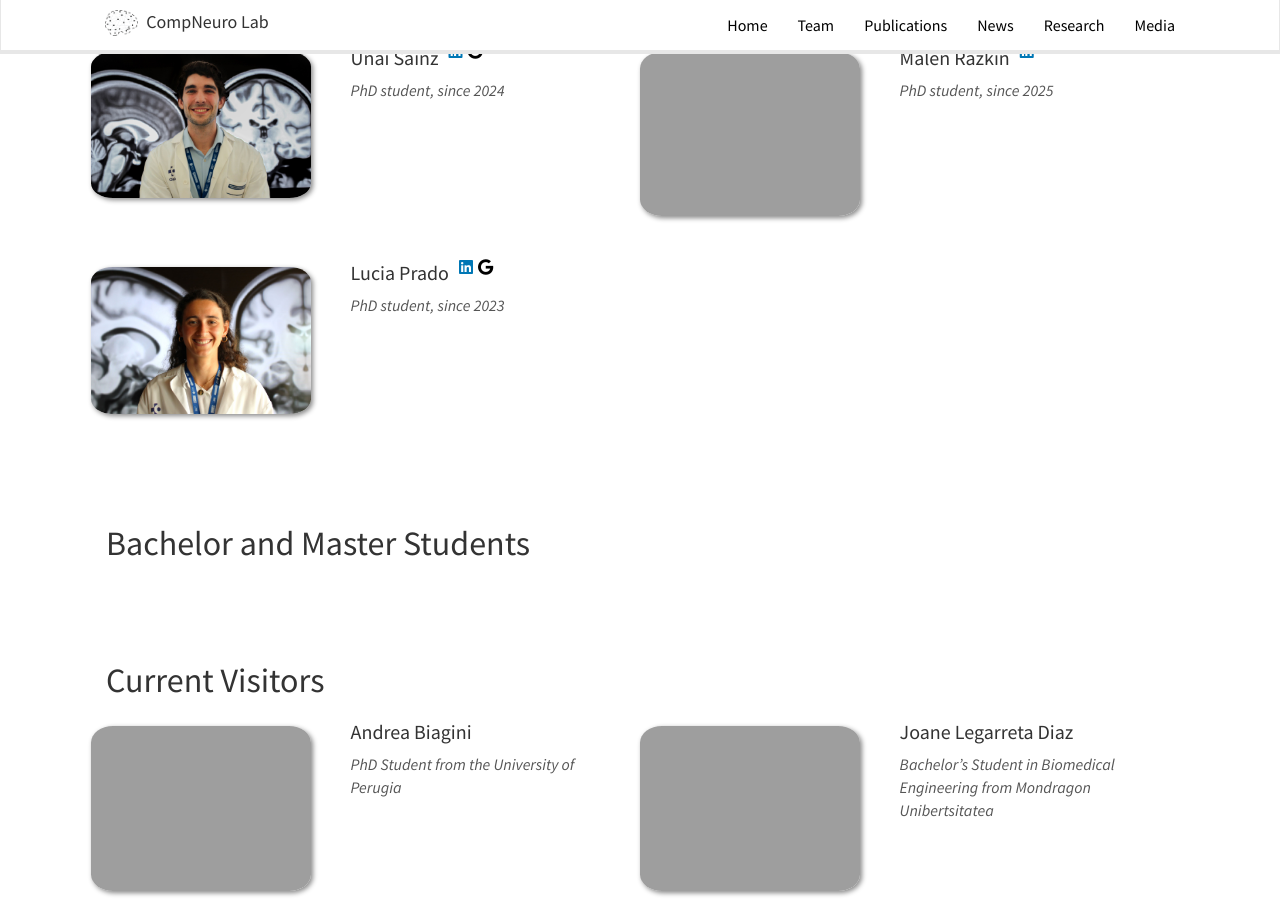
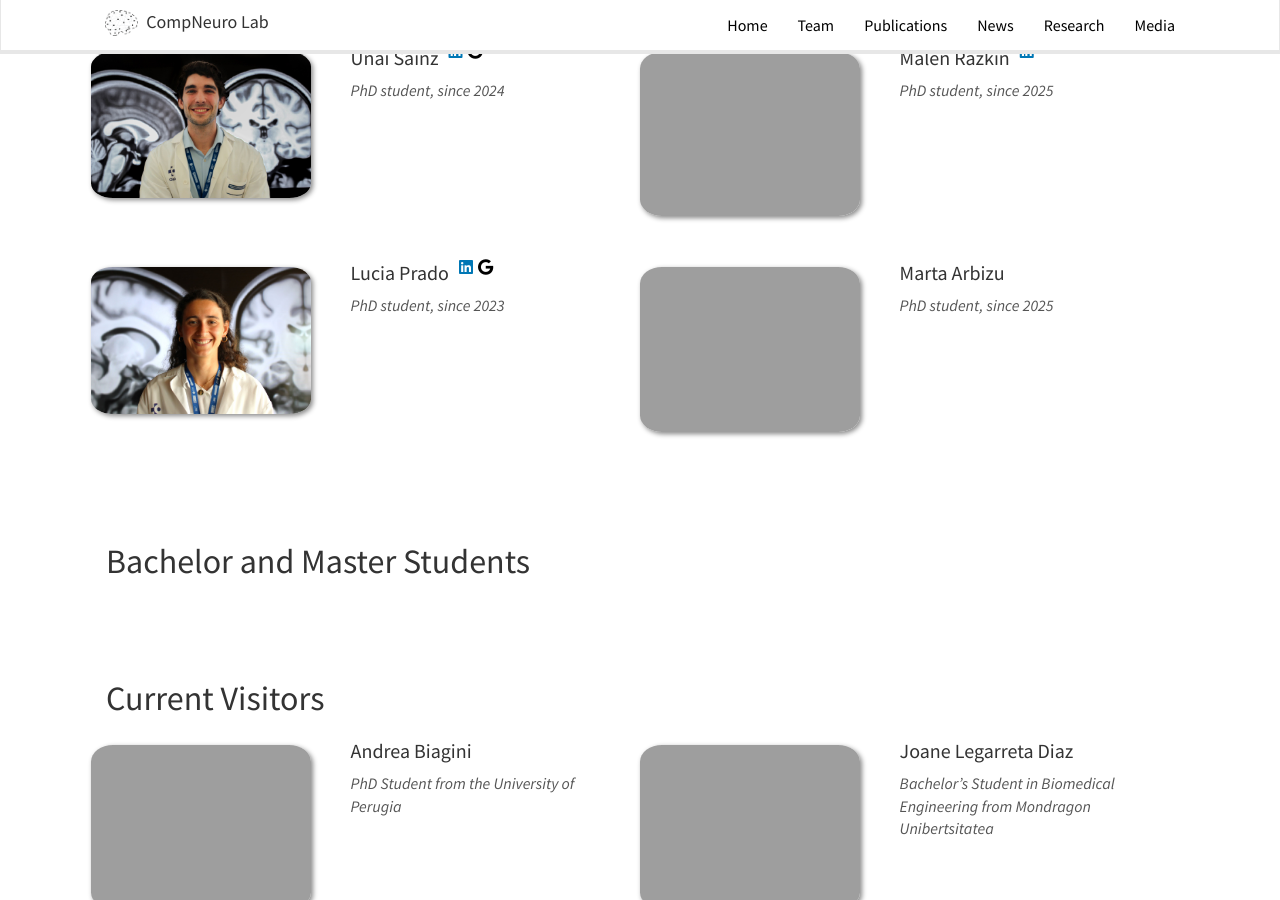
Before and after one commit to itellaetxe/compneurobilbao_website, a Jekyll site: the page built from _pages/team.md, in a window 1280 px wide and 900 px high, scrolled down 1576 px. Built offline with Jekyll 4.4.1, drawn with Linux system fonts in a browser that asks for light colours; nearby versions of some CDN libraries.

Commit message:
añadir fotos individuales

```diff
--- a/_data/phd.yml
+++ b/_data/phd.yml
@@ -76,3 +76,13 @@
   number_educ: 2
   education1: MSc International Neurosciences in University of Bordeaux
   education2: BSc Biochemistry in University of Navarre
+
+- name: Marta Arbizu
+  photo: marta.JPG
+  info: PhD student, since 2025
+  email:
+  linkedin:
+  google_scholar:
+  number_educ: 2
+  education1:
+  education2:
--- a/_data/visitors.yml
+++ b/_data/visitors.yml
@@ -1,5 +1,6 @@
 - name: Andrea Biagini
   info: PhD Student from the University of Perugia
+  photo: anddrea.JPG
 
 - name: Joane Legarreta Diaz
   info: Bachelor's Student in Biomedical Engineering from Mondragon Unibertsitatea
```
Also changed, not shown: 2 other files.
